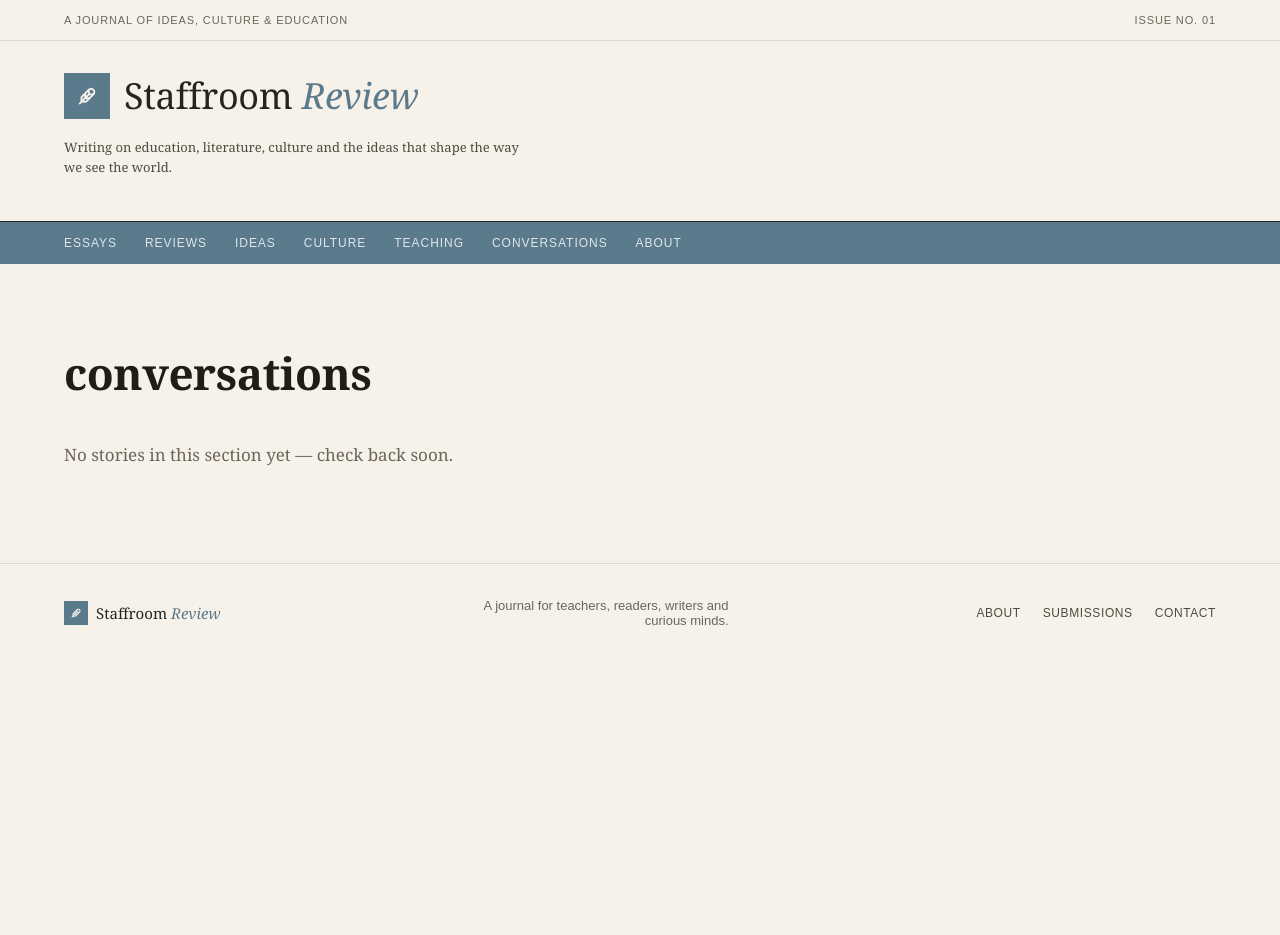
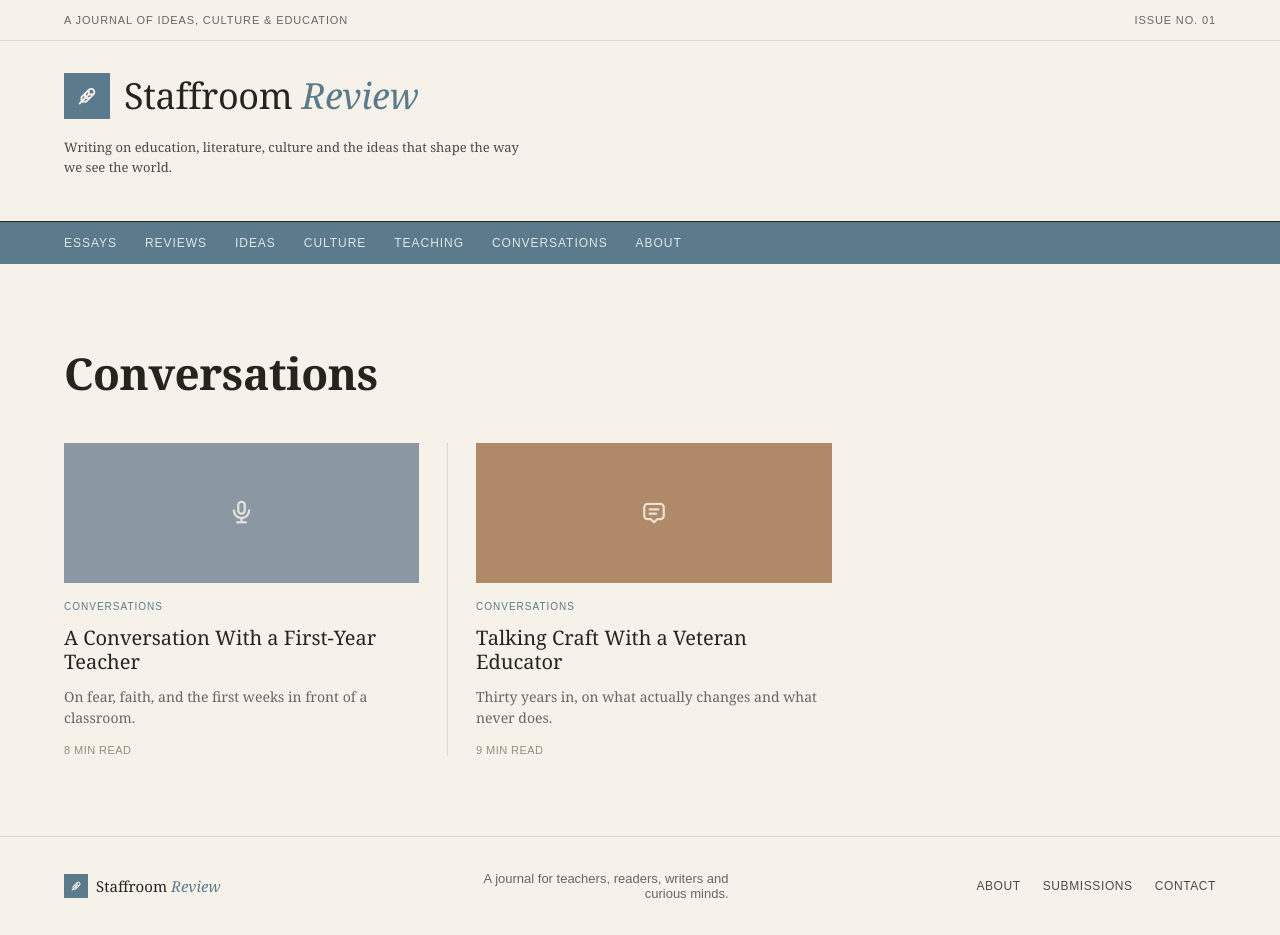
Before and after one commit to staffroom-review/staffroom-website, a Next.js app: page /category/conversations in a window 1280 px wide. Before the commit the page ends 800 px from the top, so only its background shows below. Built offline with nearby package versions, Linux system fonts and the light colour scheme.

Commit message:
Refactor CategoryPage to include additional stories

```diff
--- a/app/category/[category]/page.js
+++ b/app/category/[category]/page.js
@@ -1,9 +1,27 @@
-import { featured, stories } from "../../../lib/stories";
+import Link from "next/link";
+import {
+  featured,
+  stories,
+  classroomStories,
+  lifeBeyond,
+  conversations,
+  letters,
+  verse,
+  notesReviews,
+} from "../../../lib/stories";
 import SiteHeader from "../../../components/SiteHeader";
 import SiteFooter from "../../../components/SiteFooter";
-import Link from "next/link";
 
-const allStories = [featured, ...stories];
+const allStories = [
+  featured,
+  ...stories,
+  ...classroomStories,
+  ...lifeBeyond,
+  ...conversations,
+  ...letters,
+  ...verse,
+  ...notesReviews,
+];
 
 const categoryLabels = {
   essays: "Essays",
@@ -11,6 +29,7 @@ const categoryLabels = {
   ideas: "Ideas",
   culture: "Culture",
   teaching: "Teaching",
+  conversations: "Conversations",
 };
 
 export default async function CategoryPage({ params }) {
@@ -29,7 +48,7 @@ export default async function CategoryPage({ params }) {
           style={{
             fontFamily: "Georgia, 'Times New Roman', serif",
             fontSize: "clamp(30px, 4vw, 44px)",
-            color: "#211d16",
+            color: "#26241f",
             letterSpacing: "-0.01em",
             marginBottom: 40,
           }}
@@ -37,19 +56,21 @@ export default async function CategoryPage({ params }) {
           {label}
         </h1>
         {matches.length === 0 ? (
-          <p style={{ fontFamily: "Georgia, serif", fontSize: 17, color: "#6b655a" }}>
+          <p style={{ fontFamily: "Georgia, serif", fontSize: 17, color: "#6b665c" }}>
             No stories in this section yet — check back soon.
           </p>
         ) : (
           <div className="stories">
             {matches.map((story) => (
               <Link className="story" href={`/essays/${story.slug}`} key={story.slug}>
+                {story.image && (
                   <div
                     className="story-image"
                     style={{ background: story.image.color }}
                   >
                     <i className={`ti ${story.image.icon}`} aria-hidden="true"></i>
                   </div>
+                )}
                 <div className="story-category">{story.category}</div>
                 <h4>{story.title}</h4>
                 <p>{story.excerpt}</p>
```
Lines whose indentation alone changed are shown as unchanged.
